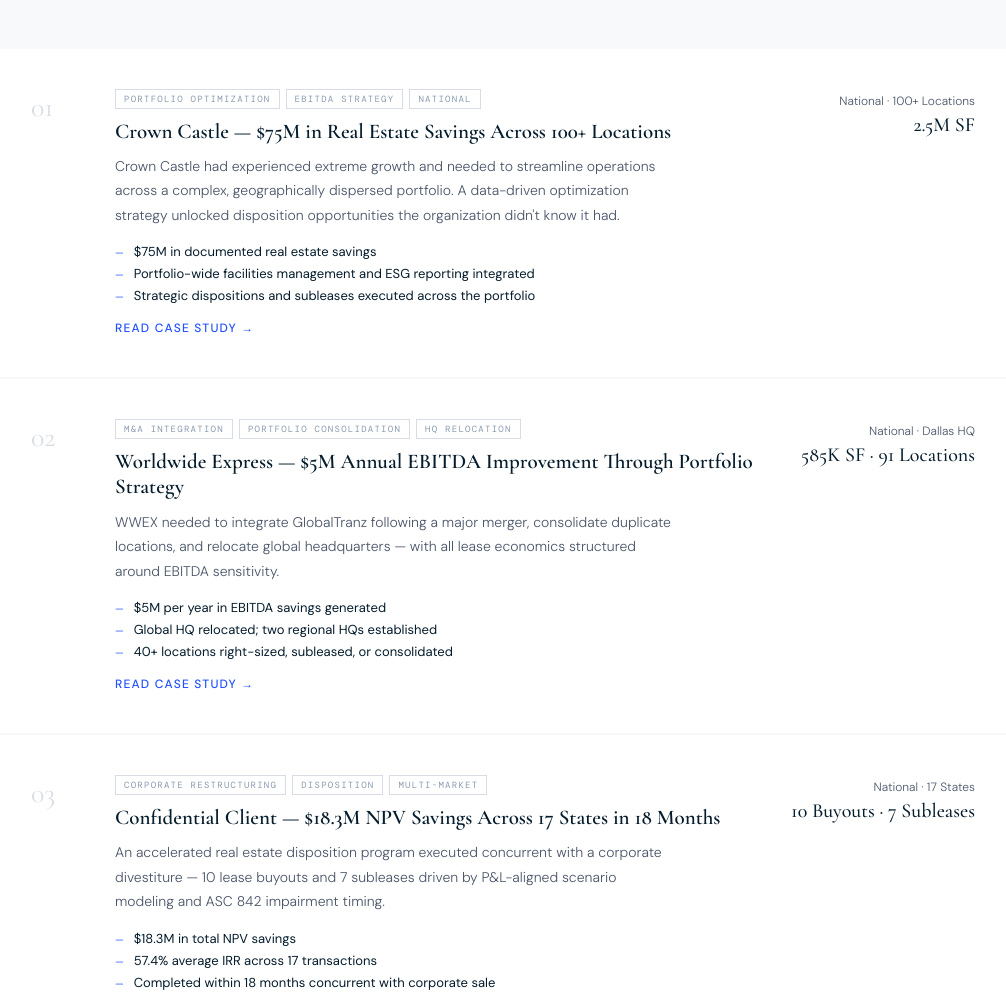
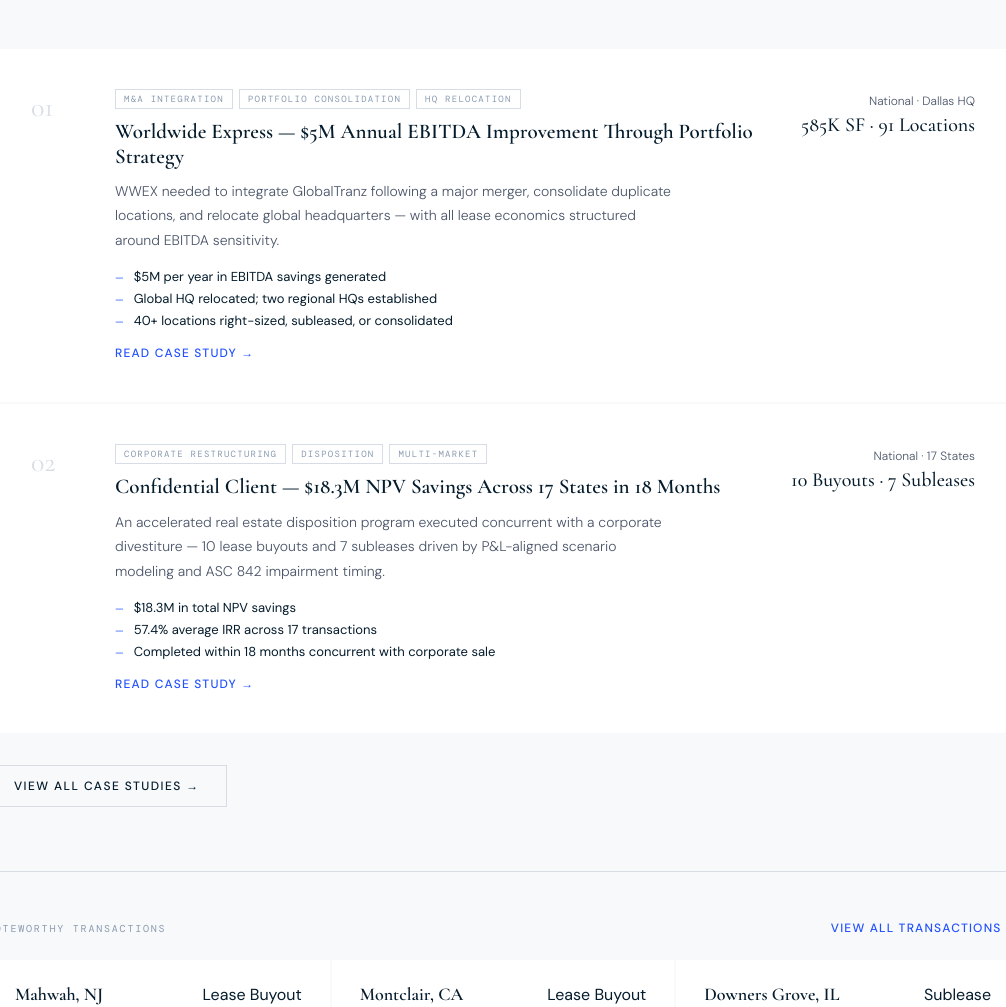
Before and after one commit to ideagineer/ChaseBourdelaise, a plain HTML site: page index.html in a window 1280 px wide. Shown: the part 4196-5203 px from the top of the page, without its empty margins (137-1143 px from the left). Drawn offline with nearby package versions, Linux system fonts and the light colour scheme.

Commit message:
Add files via upload

```diff
--- a/index.html
+++ b/index.html
@@ -635,21 +635,6 @@
   <li class="case-item">
     <span class="case-index">01</span>
     <div class="case-body">
-      <div class="case-tags"><span class="tag">Portfolio Optimization</span><span class="tag">EBITDA Strategy</span><span class="tag">National</span></div>
-      <h3>Crown Castle — $75M in Real Estate Savings Across 100+ Locations</h3>
-      <p>Crown Castle had experienced extreme growth and needed to streamline operations across a complex, geographically dispersed portfolio. A data-driven optimization strategy unlocked disposition opportunities the organization didn't know it had.</p>
-      <div class="outcomes">
-        <div class="outcome">$75M in documented real estate savings</div>
-        <div class="outcome">Portfolio-wide facilities management and ESG reporting integrated</div>
-        <div class="outcome">Strategic dispositions and subleases executed across the portfolio</div>
-      </div>
-      <a href="/case-studies/crown-castle.html" class="text-link" style="margin-top:16px; display:inline-block;">Read Case Study →</a>
-    </div>
-    <div class="case-meta"><div class="case-market">National · 100+ Locations</div><div class="case-sf">2.5M SF</div></div>
-  </li>
-  <li class="case-item">
-    <span class="case-index">02</span>
-    <div class="case-body">
       <div class="case-tags"><span class="tag">M&amp;A Integration</span><span class="tag">Portfolio Consolidation</span><span class="tag">HQ Relocation</span></div>
       <h3>Worldwide Express — $5M Annual EBITDA Improvement Through Portfolio Strategy</h3>
       <p>WWEX needed to integrate GlobalTranz following a major merger, consolidate duplicate locations, and relocate global headquarters — with all lease economics structured around EBITDA sensitivity.</p>
@@ -663,7 +648,7 @@
     <div class="case-meta"><div class="case-market">National · Dallas HQ</div><div class="case-sf">585K SF · 91 Locations</div></div>
   </li>
   <li class="case-item">
-    <span class="case-index">03</span>
+    <span class="case-index">02</span>
     <div class="case-body">
       <div class="case-tags"><span class="tag">Corporate Restructuring</span><span class="tag">Disposition</span><span class="tag">Multi-Market</span></div>
       <h3>Confidential Client — $18.3M NPV Savings Across 17 States in 18 Months</h3>
```
Also changed, not shown: case-studies-preview.html (+1 -16 lines).
